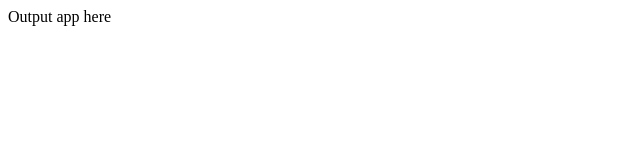
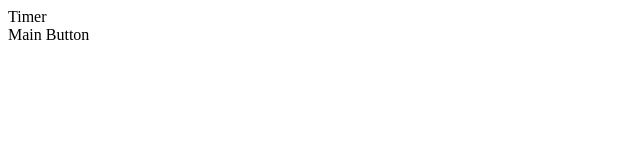
Before and after one commit to jonwang2000/pomodoro, a React (Create React App) app: page / in a window 1280 px wide. Shown: the top 160 px of the page, without its empty margins (0-640 px from the left). Built offline with nearby package versions, Linux system fonts and the light colour scheme.

Commit message:
Basic component setup

```diff
--- a/src/App.js
+++ b/src/App.js
@@ -1,7 +1,14 @@
 import React from "react";
+import Timer from "./components/Timer";
+import MainButton from "./components/MainButton";
 
 function App() {
-	return <div>Output app here</div>;
+	return (
+		<div>
+			<Timer />
+			<MainButton />
+		</div>
+	);
 }
 
 export default App;
--- /dev/null
+++ b/src/components/MainButton.js
@@ -0,0 +1,7 @@
+import React from "react";
+
+const MainButton = () => {
+	return <div>Main Button</div>;
+};
+
+export default MainButton;
--- /dev/null
+++ b/src/components/Timer.js
@@ -0,0 +1,7 @@
+import React from "react";
+
+const Timer = () => {
+	return <div>Timer</div>;
+};
+
+export default Timer;
```
Also changed, not shown: src/index.js (+4 -4 lines).
